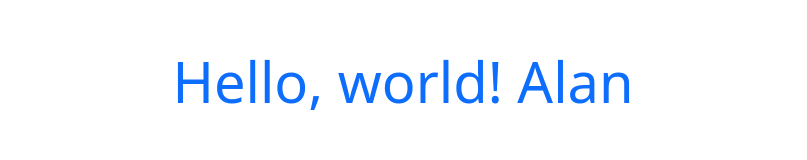
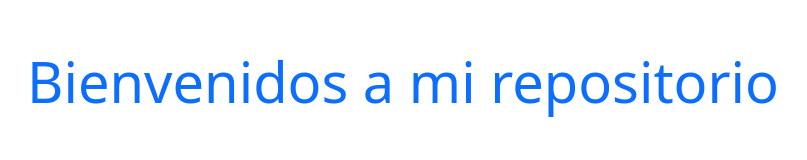
Before and after one commit to alanlopezdejesus/alanlopezdejesus.github.io, a plain HTML site: page index.html in a window 1280 px wide. Shown: the whole page, without its empty margins (237-1044 px from the left). Drawn offline with nearby package versions, Linux system fonts and the light colour scheme.

Commit message:
Nuevo cambio del index

```diff
--- a/index.html
+++ b/index.html
@@ -11,7 +11,7 @@
     <title>Hello, world!</title>
   </head>
   <body>
-    <h1 class="text-center mt-5 display-4 text-primary">Hello, world! Alan</h1>
+    <h1 class="text-center mt-5 display-4 text-primary">Bienvenidos a mi repositorio</h1>
 
     <!-- Optional JavaScript; choose one of the two! -->
 
```
